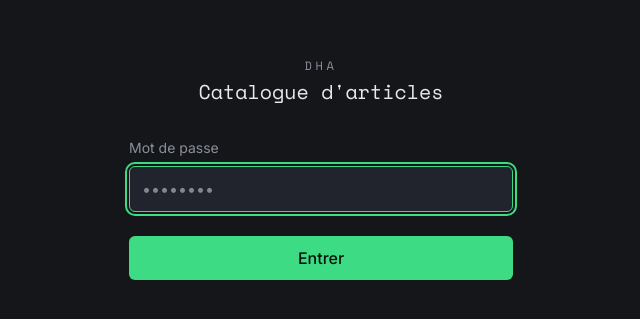
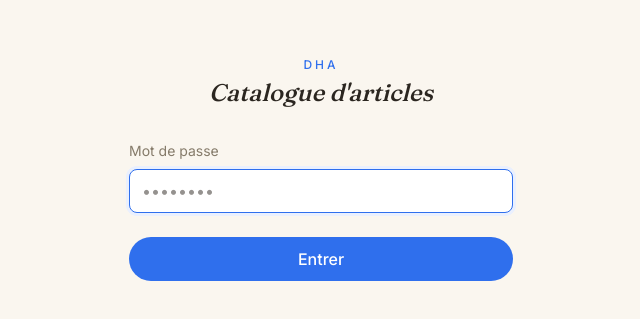
Before and after one commit to Digitalhorizonagency1/dha-dashboard, a Next.js app: page /login in a window 1280 px wide. Shown: the part 231-550 px from the top of the page, without its empty margins (319-959 px from the left). Built offline with nearby package versions, Linux system fonts and the light colour scheme.

Commit message:
Refonte visuelle : thème clair, grille de cartes

```diff
--- a/src/app/articles/ArticleForm.tsx
+++ b/src/app/articles/ArticleForm.tsx
@@ -162,7 +162,7 @@ export default function ArticleForm({ article, onClose, onSaved, onDeactivated }
         if (e.target === e.currentTarget) onClose();
       }}
     >
-      <div className="max-h-[90vh] w-full max-w-lg overflow-y-auto rounded-lg border border-[var(--border)] bg-[var(--bg-raised)] p-6">
+      <div className="max-h-[90vh] w-full max-w-lg overflow-y-auto rounded-2xl border border-[var(--border)] bg-[var(--bg-card)] p-6 shadow-xl">
         <div className="mb-4 flex items-center justify-between">
           <h2 className="font-[family-name:var(--font-display)] text-lg">
             {isNew ? "Nouvel article" : "Modifier l'article"}
@@ -333,14 +333,14 @@ export default function ArticleForm({ article, onClose, onSaved, onDeactivated }
               <button
                 type="button"
                 onClick={onClose}
-                className="rounded-md border border-[var(--border)] px-4 py-2 text-sm text-[var(--text-dim)] hover:text-[var(--text)]"
+                className="rounded-full border border-[var(--border-strong)] px-4 py-2 text-sm text-[var(--text-dim)] hover:text-[var(--text)]"
               >
                 Annuler
               </button>
               <button
                 type="submit"
                 disabled={saving}
-                className="rounded-md bg-[var(--accent)] px-4 py-2 text-sm font-medium text-[#04120a] transition-opacity hover:opacity-90 disabled:opacity-50"
+                className="rounded-full bg-[var(--accent)] px-4 py-2 text-sm font-medium text-white transition-colors hover:bg-[var(--accent-hover)] disabled:opacity-50"
               >
                 {saving ? "Enregistrement…" : "Enregistrer"}
               </button>
--- a/src/app/articles/LogoutButton.tsx
+++ b/src/app/articles/LogoutButton.tsx
@@ -14,7 +14,7 @@ export default function LogoutButton() {
   return (
     <button
       onClick={handleLogout}
-      className="rounded-md border border-[var(--border)] px-3 py-2 text-sm text-[var(--text-dim)] transition-colors hover:border-[var(--text-dim)] hover:text-[var(--text)]"
+      className="rounded-full border border-[var(--border-strong)] px-4 py-2 text-sm text-[var(--text-dim)] transition-colors hover:border-[var(--text)] hover:text-[var(--text)]"
     >
       Se déconnecter
     </button>
--- a/src/app/articles/page.tsx
+++ b/src/app/articles/page.tsx
@@ -29,13 +29,13 @@ export default async function ArticlesPage() {
   const articles = await getArticles();
 
   return (
-    <main className="mx-auto flex w-full max-w-5xl flex-1 flex-col gap-6 px-6 py-10">
+    <main className="mx-auto flex w-full max-w-6xl flex-1 flex-col gap-8 px-6 py-10">
       <header className="flex items-center justify-between">
-        <div>
-          <span className="font-[family-name:var(--font-display)] text-xs tracking-[0.3em] text-[var(--text-dim)]">
+        <div className="flex flex-col gap-0.5">
+          <span className="text-xs font-medium uppercase tracking-[0.25em] text-[var(--accent)]">
             DHA
           </span>
-          <h1 className="font-[family-name:var(--font-display)] text-2xl">
+          <h1 className="font-[family-name:var(--font-display)] text-3xl italic">
             Catalogue d&apos;articles
           </h1>
         </div>
--- a/src/app/globals.css
+++ b/src/app/globals.css
@@ -1,18 +1,35 @@
 @import "tailwindcss";
 
 :root {
-  --bg: #14161a;
-  --bg-raised: #1c1f26;
-  --bg-input: #21242c;
-  --border: #2c303a;
-  --text: #e8e9ec;
-  --text-dim: #8a8f9c;
-  --accent: #3ddc84;
-  --accent-dim: #2a9c5f;
-  --warn: #ff8a3d;
-  --danger: #ff5c5c;
-  --font-display: "Space Mono", ui-monospace, monospace;
+  /* Fond ivoire chaud, pas gris froid — ambiance boutique plutôt que console */
+  --bg: #faf6ef;
+  --bg-card: #ffffff;
+  --bg-input: #ffffff;
+  --border: #e8e0d0;
+  --border-strong: #d8cdb5;
+  --text: #2b2620;
+  --text-dim: #857b6a;
+
+  /* Bleu "écran qui s'allume" — ancré dans le sujet (téléphones), pas un
+     terracotta générique */
+  --accent: #2f6fed;
+  --accent-hover: #2558c4;
+  --accent-soft: #eaf0fe;
+
+  /* Statuts de stock */
+  --ok: #2f9e5c;
+  --ok-soft: #e7f6ec;
+  --warn: #c98a1c;
+  --warn-soft: #fbf1de;
+  --danger: #d1473f;
+  --danger-soft: #fbeae8;
+
+  --font-display: "Fraunces", ui-serif, Georgia, serif;
   --font-body: "Inter", ui-sans-serif, system-ui, sans-serif;
+  --font-mono: "Space Mono", ui-monospace, monospace;
+
+  --shadow-card: 0 1px 2px rgba(43, 38, 32, 0.04), 0 4px 16px rgba(43, 38, 32, 0.06);
+  --shadow-card-hover: 0 2px 4px rgba(43, 38, 32, 0.06), 0 12px 28px rgba(43, 38, 32, 0.10);
 }
 
 * {
@@ -37,8 +54,8 @@ button {
 }
 
 ::selection {
-  background: var(--accent-dim);
-  color: #04120a;
+  background: var(--accent-soft);
+  color: var(--accent-hover);
 }
 
 :focus-visible {
@@ -57,14 +74,25 @@ button {
 }
 
 .input {
-  border-radius: 0.375rem;
-  border: 1px solid var(--border);
+  border-radius: 0.5rem;
+  border: 1px solid var(--border-strong);
   background: var(--bg-input);
   color: var(--text);
-  padding: 0.5rem 0.75rem;
+  padding: 0.55rem 0.75rem;
   outline: none;
+  transition: border-color 0.15s ease, box-shadow 0.15s ease;
 }
 
 .input:focus-visible {
   border-color: var(--accent);
+  box-shadow: 0 0 0 3px var(--accent-soft);
+  outline: none;
 }
+
+.card {
+  background: var(--bg-card);
+  border: 1px solid var(--border);
+  border-radius: 0.9rem;
+  box-shadow: var(--shadow-card);
+  transition: box-shadow 0.2s ease, transform 0.2s ease;
+}
--- a/src/app/layout.tsx
+++ b/src/app/layout.tsx
@@ -1,5 +1,5 @@
 import type { Metadata } from "next";
-import { Inter, Space_Mono } from "next/font/google";
+import { Inter, Fraunces, Space_Mono } from "next/font/google";
 import "./globals.css";
 
 const inter = Inter({
@@ -7,8 +7,15 @@ const inter = Inter({
   subsets: ["latin"],
 });
 
+const fraunces = Fraunces({
+  variable: "--font-display",
+  weight: ["500", "600"],
+  style: ["normal", "italic"],
+  subsets: ["latin"],
+});
+
 const spaceMono = Space_Mono({
-  variable: "--font-display",
+  variable: "--font-mono",
   weight: ["400", "700"],
   subsets: ["latin"],
 });
@@ -24,7 +31,10 @@ export default function RootLayout({
   children: React.ReactNode;
 }>) {
   return (
-    <html lang="fr" className={`${inter.variable} ${spaceMono.variable} h-full`}>
+    <html
+      lang="fr"
+      className={`${inter.variable} ${fraunces.variable} ${spaceMono.variable} h-full`}
+    >
       <body className="min-h-full flex flex-col antialiased">{children}</body>
     </html>
   );
--- a/src/app/login/LoginForm.tsx
+++ b/src/app/login/LoginForm.tsx
@@ -49,7 +49,7 @@ export default function LoginForm() {
           required
           value={password}
           onChange={(e) => setPassword(e.target.value)}
-          className="rounded-md border border-[var(--border)] bg-[var(--bg-input)] px-3 py-2.5 text-[var(--text)] outline-none focus-visible:border-[var(--accent)]"
+          className="input"
           placeholder="••••••••"
         />
       </div>
@@ -60,10 +60,11 @@ export default function LoginForm() {
         </p>
       )}
 
+
       <button
         type="submit"
         disabled={loading}
-        className="mt-2 rounded-md bg-[var(--accent)] px-4 py-2.5 font-medium text-[#04120a] transition-opacity hover:opacity-90 disabled:opacity-50"
+        className="mt-2 rounded-full bg-[var(--accent)] px-4 py-2.5 font-medium text-white transition-colors hover:bg-[var(--accent-hover)] disabled:opacity-50"
       >
         {loading ? "Vérification…" : "Entrer"}
       </button>
--- a/src/app/login/page.tsx
+++ b/src/app/login/page.tsx
@@ -4,10 +4,10 @@ export default function LoginPage() {
   return (
     <main className="flex min-h-screen flex-col items-center justify-center gap-8 px-6">
       <div className="flex flex-col items-center gap-1">
-        <span className="font-[family-name:var(--font-display)] text-xs tracking-[0.3em] text-[var(--text-dim)]">
+        <span className="text-xs font-medium uppercase tracking-[0.25em] text-[var(--accent)]">
           DHA
         </span>
-        <h1 className="font-[family-name:var(--font-display)] text-xl">
+        <h1 className="font-[family-name:var(--font-display)] text-2xl italic">
           Catalogue d&apos;articles
         </h1>
       </div>
```
Also changed, not shown: src/app/articles/ArticlesList.tsx (+69 -54 lines).
